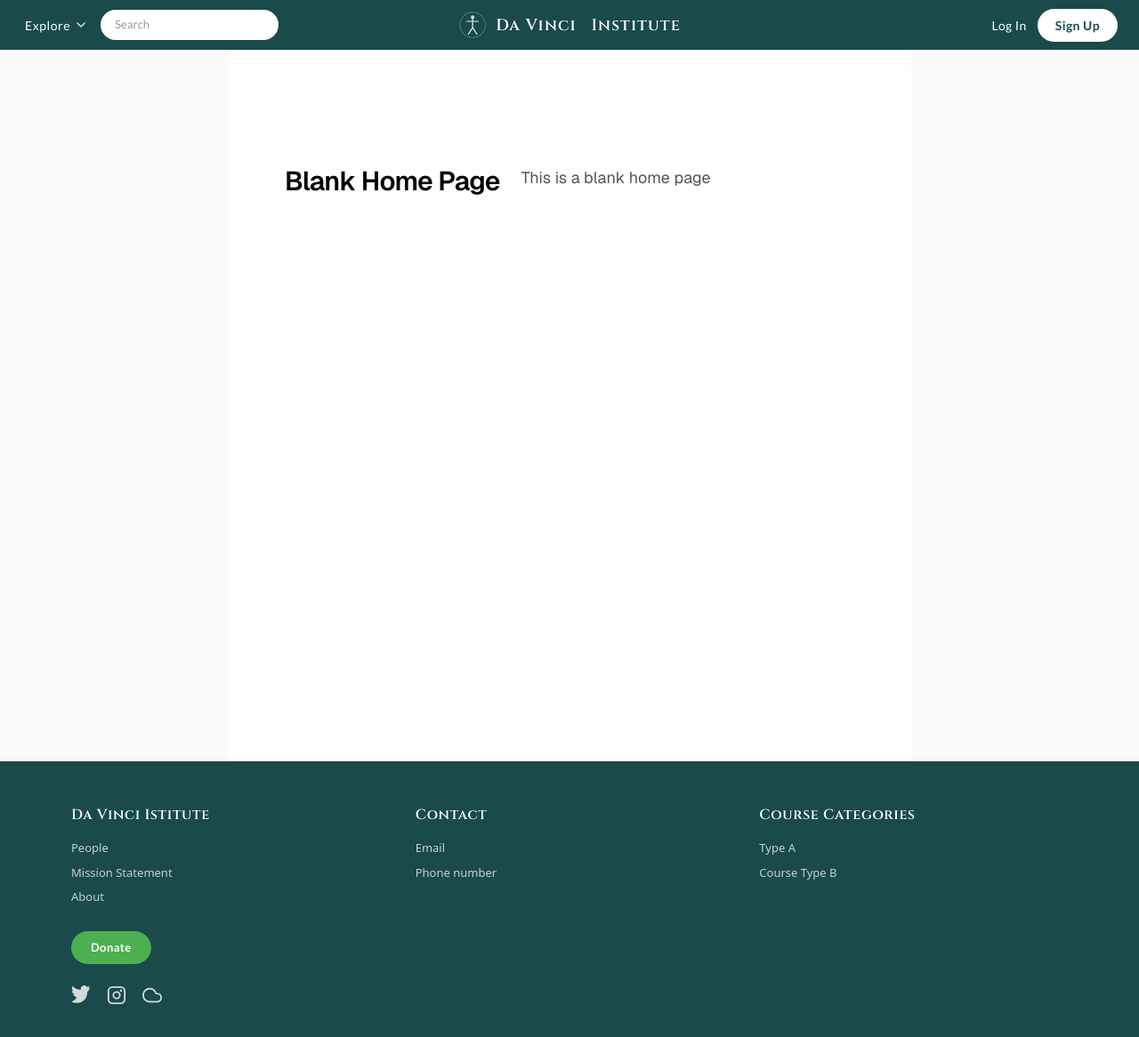
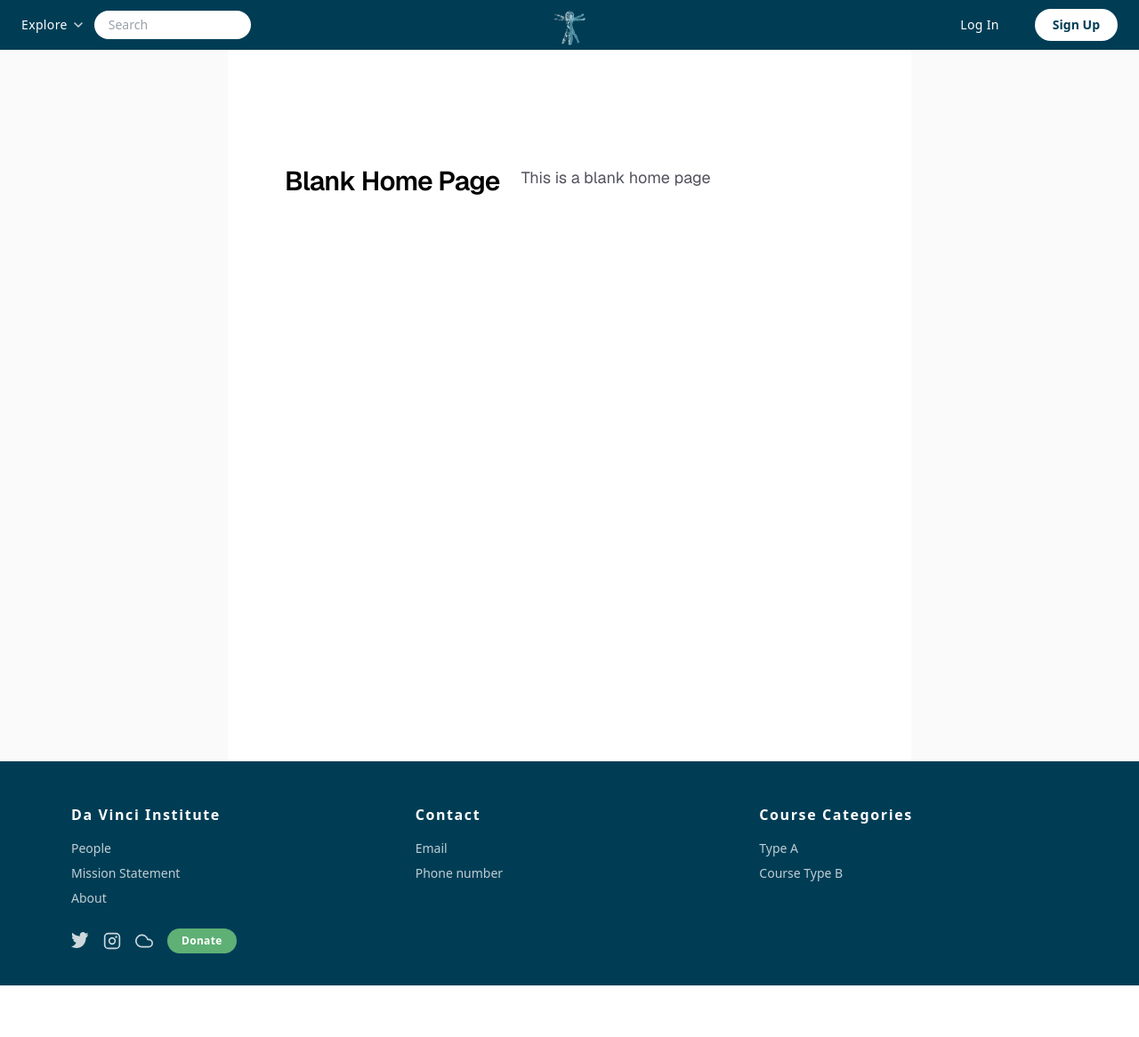
Before and after one commit to webimpactuw/da-vinci-institute, a Next.js app: page / in a window 1280 px wide. Shown: the whole page at 89% size. After the commit the page ends 1108 px from the top, so only its background shows below. Built offline with nearby package versions, Linux system fonts and the light colour scheme.

Commit message:
Updated footer and navbar to the finalized figma

```diff
--- a/components/ui/Footer.jsx
+++ b/components/ui/Footer.jsx
@@ -1,92 +1,61 @@
+import Link from "next/link";
+
 export default function Footer() {
   return (
-      <>
-        <style>{`
-          .footer {
-            background: #1a4a4a;
-            color: #fff;
-            padding: 48px 80px 36px;
-            display: grid;
-            grid-template-columns: repeat(3, 1fr);
-            gap: 40px;
-          }
-          .footer-col-title {
-            font-family: 'Cinzel', serif;
-            font-size: 16px;
-            font-weight: 600;
-            margin-bottom: 16px;
-            letter-spacing: 0.04em;
-          }
-          .footer-link {
-            display: block;
-            color: rgba(255,255,255,0.75);
-            font-size: 13px;
-            margin-bottom: 8px;
-            text-decoration: none;
-            transition: color 0.15s;
-          }
-          .footer-link:hover { color: #fff; }
-          .footer-donate-btn {
-            margin-top: 20px;
-            background: #4caf50;
-            color: #fff;
-            border: none;
-            border-radius: 20px;
-            padding: 9px 22px;
-            font-family: 'Lato', sans-serif;
-            font-size: 13px;
-            font-weight: 700;
-            cursor: pointer;
-            letter-spacing: 0.03em;
-          }
-          .footer-social-row {
-            display: flex; align-items: center; gap: 18px; margin-top: 24px;
-          }
-          .footer-social-icon {
-            color: rgba(255,255,255,0.8);
-            transition: color 0.15s;
-            cursor: pointer;
-          }
-          .footer-social-icon:hover { color: #fff; }
-        `}</style>
+    <footer className="bg-[#003d55] text-white px-20 pt-12 pb-9 grid grid-cols-3 gap-10">
 
-        <footer className="footer">
+      {/* Col 1 — Brand */}
       <div>
-            <div className="footer-col-title">Da Vinci Istitute</div>
-            <a href="/people" className="footer-link">People</a>
-            <a href="/mission" className="footer-link">Mission Statement</a>
-            <a href="/about" className="footer-link">About</a>
-            <button className="footer-donate-btn">Donate</button>
-            <div className="footer-social-row">
+        <p className="font-cinzel text-base font-semibold tracking-widest mb-4">
+          Da Vinci Institute
+        </p>
+        <Link href="/people"  className="block text-white/75 text-sm mb-2 hover:text-white transition-colors">People</Link>
+        <Link href="/mission" className="block text-white/75 text-sm mb-2 hover:text-white transition-colors">Mission Statement</Link>
+        <Link href="/about"   className="block text-white/75 text-sm mb-2 hover:text-white transition-colors">About</Link>
+
+        {/* Social icons + Donate on same row */}
+        <div className="flex items-center gap-4 mt-6">
           {/* Twitter */}
-              <svg className="footer-social-icon" width="22" height="22" viewBox="0 0 24 24" fill="currentColor">
+          <a href="https://twitter.com" aria-label="Twitter" className="text-white/80 hover:text-white transition-colors">
+            <svg width="20" height="20" viewBox="0 0 24 24" fill="currentColor">
               <path d="M23 3a10.9 10.9 0 01-3.14 1.53A4.48 4.48 0 0022.43.86a9 9 0 01-2.88 1.1A4.52 4.52 0 0016.11 0c-2.5 0-4.52 2.02-4.52 4.52 0 .35.04.7.11 1.03C7.69 5.37 4.07 3.58 1.64.9a4.5 4.5 0 00-.61 2.27c0 1.57.8 2.95 2.01 3.76a4.49 4.49 0 01-2.05-.57v.06c0 2.19 1.56 4.01 3.63 4.43a4.54 4.54 0 01-2.04.08c.57 1.79 2.24 3.09 4.21 3.13A9.05 9.05 0 010 19.54a12.77 12.77 0 006.92 2.03c8.3 0 12.85-6.88 12.85-12.85 0-.2 0-.39-.01-.58A9.17 9.17 0 0023 3z" />
             </svg>
+          </a>
           {/* Instagram */}
-              <svg className="footer-social-icon" width="22" height="22" viewBox="0 0 24 24" fill="none" stroke="currentColor" strokeWidth="2" strokeLinecap="round" strokeLinejoin="round">
+          <a href="https://instagram.com" aria-label="Instagram" className="text-white/80 hover:text-white transition-colors">
+            <svg width="20" height="20" viewBox="0 0 24 24" fill="none" stroke="currentColor" strokeWidth="2" strokeLinecap="round" strokeLinejoin="round">
               <rect x="2" y="2" width="20" height="20" rx="5" ry="5" />
               <circle cx="12" cy="12" r="4" />
               <circle cx="17.5" cy="6.5" r="0.5" fill="currentColor" />
             </svg>
-              {/* Bluesky / Cloud */}
-              <svg className="footer-social-icon" width="22" height="22" viewBox="0 0 24 24" fill="none" stroke="currentColor" strokeWidth="2" strokeLinecap="round" strokeLinejoin="round">
+          </a>
+          {/* Bluesky */}
+          <a href="https://bsky.app" aria-label="Bluesky" className="text-white/80 hover:text-white transition-colors">
+            <svg width="20" height="20" viewBox="0 0 24 24" fill="none" stroke="currentColor" strokeWidth="2" strokeLinecap="round" strokeLinejoin="round">
               <path d="M18 10h-1.26A8 8 0 109 20h9a5 5 0 000-10z" />
             </svg>
+          </a>
+          {/* Donate button — inline with icons */}
+          <button className="bg-[#5eb075] text-white text-xs font-bold rounded-full px-4 py-1.5 hover:bg-[#4d9a63] transition-colors tracking-wide">
+            Donate
+          </button>
         </div>
       </div>
 
+      {/* Col 2 — Contact */}
       <div>
-            <div className="footer-col-title">Contact</div>
-            <a href="mailto:" className="footer-link">Email</a>
-            <a href="tel:" className="footer-link">Phone number</a>
+        <p className="font-cinzel text-base font-semibold tracking-widest mb-4">Contact</p>
+        <a href="mailto:" className="block text-white/75 text-sm mb-2 hover:text-white transition-colors">Email</a>
+        <a href="tel:"    className="block text-white/75 text-sm mb-2 hover:text-white transition-colors">Phone number</a>
       </div>
 
+      {/* Col 3 — Course Categories */}
       <div>
-            <div className="footer-col-title">Course Categories</div>
-            <a href="/courses/type-a" className="footer-link">Type A</a>
-            <a href="/courses/type-b" className="footer-link">Course Type B</a>
+        <p className="font-cinzel text-base font-semibold tracking-widest mb-4">Course Categories</p>
+        <Link href="/courses/type-a" className="block text-white/75 text-sm mb-2 hover:text-white transition-colors">Type A</Link>
+        <Link href="/courses/type-b" className="block text-white/75 text-sm mb-2 hover:text-white transition-colors">Course Type B</Link>
       </div>
+
     </footer>
-      </>
   );
 }
--- a/components/ui/Navbar.jsx
+++ b/components/ui/Navbar.jsx
@@ -1,33 +1,22 @@
 "use client";
 
 import { useState, useEffect, useRef } from "react";
+import Image from "next/image";
+import Link from "next/link";
 
 const navItems = [
-  { id: "about", label: "about", href: "/about" },
-  { id: "people", label: "people", href: "/people" },
-  { id: "courses", label: "courses", href: "/courses" },
-  { id: "classwork", label: "classwork", href: "/classwork" },
-  { id: "registration", label: "registration", href: "/registration" },
-  { id: "volunteer", label: "volunteer", href: "/volunteer" },
-  { id: "experience", label: "experience", href: "/experience" },
-  { id: "scholarships", label: "scholarships", href: "/scholarships" },
-  { id: "resources", label: "resources", href: "/resources" },
-  { id: "organization", label: "organization", href: "/organization" },
-  { id: "projects", label: "projects", href: "/projects" },
-  { id: "forums", label: "forums", href: "/forums" },
-  { id: "information", label: "information", href: "/information" },
-  { id: "store", label: "store", href: "/store" },
-  { id: "assistance", label: "assistance", href: "/assistance" },
-  { id: "donations", label: "donations", href: "/donations" },
-  { id: "connect", label: "connect", href: "/connect" },
-  { id: "partnerships", label: "partnerships", href: "/partnerships" },
+  { id: "about",    label: "About Da Vinci Institute", href: "/about" },
+  { id: "apply",    label: "Apply",                   href: "/apply" },
+  { id: "courses",  label: "Courses",                 href: "/courses" },
+  { id: "projects", label: "Projects",                href: "/projects" },
+  { id: "forums",   label: "Forums",                  href: "/forums" },
+  { id: "store",    label: "Store",                   href: "/store" },
 ];
 
 export default function Navbar() {
   const [isOpen, setIsOpen] = useState(false);
   const dropdownRef = useRef(null);
 
-  // Close dropdown when clicking outside
   useEffect(() => {
     function handleClickOutside(e) {
       if (dropdownRef.current && !dropdownRef.current.contains(e.target)) {
@@ -39,174 +28,83 @@ export default function Navbar() {
   }, []);
 
   return (
-    <>
-      <style>{`
-        @import url('https://fonts.googleapis.com/css2?family=Cinzel:wght@400;600&family=Lato:wght@300;400;700&display=swap');
+    <nav className="bg-[#003d55] flex items-center justify-between px-6 h-14 relative z-50">
 
-        .navbar {
-          background-color: #1a4a4a;
-          display: flex;
-          align-items: center;
-          justify-content: space-between;
-          padding: 0 24px;
-          height: 56px;
-          gap: 16px;
-          position: relative;
-          z-index: 100;
-        }
-        .nav-left { display: flex; align-items: center; gap: 12px; }
+      {/* LEFT — Explore + Search */}
+      <div className="flex items-center gap-3">
 
-        /* ── EXPLORE BUTTON + DROPDOWN ── */
-        .explore-wrap { position: relative; }
-        .explore-btn {
-          display: flex; align-items: center; gap: 6px;
-          background: none; border: none; color: #fff;
-          font-family: 'Lato', sans-serif; font-size: 14px;
-          cursor: pointer; letter-spacing: 0.04em;
-          padding: 6px 4px;
-        }
-        .explore-btn .chevron {
-          transition: transform 0.2s ease;
-          opacity: 0.85;
-        }
-        .explore-btn .chevron.open {
-          transform: rotate(180deg);
-        }
-
-        .dropdown {
-          position: absolute;
-          top: calc(100% + 12px);
-          left: 0;
-          background: #fff;
-          border-radius: 12px;
-          box-shadow: 0 8px 32px rgba(0,0,0,0.18);
-          padding: 8px;
-          display: grid;
-          grid-template-columns: repeat(3, 1fr);
-          gap: 2px;
-          width: 360px;
-          opacity: 0;
-          transform: translateY(-8px);
-          pointer-events: none;
-          transition: opacity 0.18s ease, transform 0.18s ease;
-          z-index: 200;
-        }
-        .dropdown.open {
-          opacity: 1;
-          transform: translateY(0);
-          pointer-events: all;
-        }
-        .dropdown-item {
-          display: block;
-          padding: 10px 14px;
-          border-radius: 8px;
-          font-family: 'Lato', sans-serif;
-          font-size: 13px;
-          color: #1a4a4a;
-          text-decoration: none;
-          letter-spacing: 0.03em;
-          text-transform: capitalize;
-          transition: background 0.15s, color 0.15s;
-          white-space: nowrap;
-        }
-        .dropdown-item:hover {
-          background: #1a4a4a;
-          color: #fff;
-        }
-
-        /* ── SEARCH ── */
-        .search-bar {
-          background: #fff; border: none; border-radius: 20px;
-          padding: 7px 16px; font-size: 13px; width: 200px;
-          font-family: 'Lato', sans-serif; color: #333; outline: none;
-        }
-
-        /* ── LOGO ── */
-        .nav-logo {
-          position: absolute; left: 50%; transform: translateX(-50%);
-          display: flex; align-items: center; gap: 10px;
-          font-family: 'Cinzel', serif; color: #fff;
-          font-size: 18px; font-weight: 600; letter-spacing: 0.06em;
-          text-decoration: none; white-space: nowrap;
-        }
-        .nav-logo svg { width: 32px; height: 32px; opacity: 0.9; }
-
-        /* ── RIGHT ── */
-        .nav-right { display: flex; align-items: center; gap: 12px; margin-left: auto; }
-        .nav-login-btn {
-          background: none; border: none; color: #fff;
-          font-family: 'Lato', sans-serif; font-size: 14px;
-          cursor: pointer; letter-spacing: 0.03em;
-          text-decoration: none;
-        }
-        .nav-signup-btn {
-          background: #fff; color: #1a4a4a; border: none;
-          border-radius: 20px; padding: 8px 20px;
-          font-family: 'Lato', sans-serif; font-size: 14px;
-          font-weight: 700; cursor: pointer; letter-spacing: 0.03em;
-          transition: background 0.2s;
-          text-decoration: none;
-        }
-        .nav-signup-btn:hover { background: #f0f0f0; }
-      `}</style>
-
-      <nav className="navbar">
-        <div className="nav-left">
-
-          {/* Explore + Dropdown */}
-          <div className="explore-wrap" ref={dropdownRef}>
+        {/* Explore dropdown */}
+        <div className="relative" ref={dropdownRef}>
           <button
-              className="explore-btn"
-              onClick={() => setIsOpen((prev) => !prev)}
+            onClick={() => setIsOpen((p) => !p)}
             aria-expanded={isOpen}
             aria-haspopup="true"
+            className="flex items-center gap-1.5 text-white text-sm tracking-wide cursor-pointer bg-transparent border-none outline-none"
           >
             Explore
             <svg
-                className={`chevron${isOpen ? " open" : ""}`}
               width="12" height="12" viewBox="0 0 12 12" fill="none"
+              className={`transition-transform duration-200 opacity-80 ${isOpen ? "rotate-180" : ""}`}
             >
               <path d="M2 4l4 4 4-4" stroke="#fff" strokeWidth="1.5" strokeLinecap="round" strokeLinejoin="round" />
             </svg>
           </button>
 
-            <div className={`dropdown${isOpen ? " open" : ""}`} role="menu">
+          {/* Dropdown panel — single column */}
+          <div
+            className={`absolute top-[calc(100%+10px)] left-0 bg-white rounded-xl shadow-xl w-56 py-2 flex flex-col
+              transition-all duration-200 origin-top
+              ${isOpen ? "opacity-100 scale-y-100 pointer-events-auto" : "opacity-0 scale-y-95 pointer-events-none"}`}
+            role="menu"
+          >
             {navItems.map((item) => (
-                <a
+              <Link
                 key={item.id}
                 href={item.href}
-                  className="dropdown-item"
                 role="menuitem"
                 onClick={() => setIsOpen(false)}
+                className="px-4 py-2.5 text-sm text-[#003d55] hover:bg-[#003d55] hover:text-white transition-colors duration-150 rounded-lg mx-1"
               >
                 {item.label}
-                </a>
+              </Link>
             ))}
           </div>
         </div>
 
-          <input className="search-bar" type="text" placeholder="Search" />
+        {/* Search */}
+        <input
+          type="text"
+          placeholder="Search"
+          className="bg-white rounded-full px-4 py-1.5 text-sm text-gray-700 w-44 outline-none"
+        />
       </div>
 
-        {/* Logo */}
-        <a href="/" className="nav-logo">
-          <svg viewBox="0 0 40 40" fill="none">
-            <circle cx="20" cy="20" r="18" stroke="rgba(255,255,255,0.4)" strokeWidth="1" />
-            <circle cx="20" cy="9" r="2.5" fill="#fff" opacity="0.9" />
-            <line x1="20" y1="11.5" x2="20" y2="24" stroke="#fff" strokeWidth="1.5" strokeLinecap="round" />
-            <line x1="12" y1="15" x2="28" y2="15" stroke="#fff" strokeWidth="1.5" strokeLinecap="round" />
-            <line x1="20" y1="24" x2="14" y2="33" stroke="#fff" strokeWidth="1.5" strokeLinecap="round" />
-            <line x1="20" y1="24" x2="26" y2="33" stroke="#fff" strokeWidth="1.5" strokeLinecap="round" />
-          </svg>
-          Da Vinci &nbsp; Institute
-        </a>
+      {/* CENTER — Logo */}
+      <Link href="/" className="absolute left-1/2 -translate-x-1/2">
+        <Image
+          src="/LogoDV2.png"
+          alt="Da Vinci Institute"
+          width={100}
+          height={100}
+          className="object-contain"
+        />
+      </Link>
 
-        {/* Right */}
-        <div className="nav-right">
-          <a href="/login" className="nav-login-btn">Log In</a>
-          <a href="/signup" className="nav-signup-btn">Sign Up</a>
+      {/* RIGHT — Log In + Sign Up */}
+      <div className="flex items-center gap-10 ml-auto">
+        <Link
+          href="/login"
+          className="text-white text-sm tracking-wide hover:opacity-80 transition-opacity"
+        >
+          Log In
+        </Link>
+        <Link
+          href="/signup"
+          className="bg-white text-[#003d55] text-sm font-bold rounded-full px-5 py-2 hover:bg-gray-100 transition-colors"
+        >
+          Sign Up
+        </Link>
       </div>
     </nav>
-    </>
   );
 }
```
Also changed, not shown: public/LogoDV2.png (added). Lines whose indentation alone changed are shown as unchanged.
